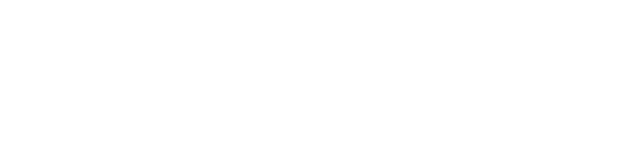
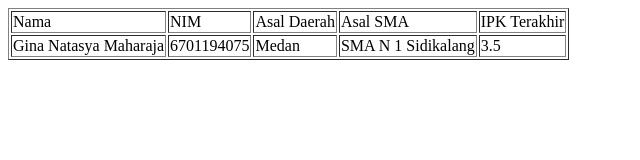
Before and after one commit to ginamaharaja01/-6701194075---assessment1pabw-., a plain HTML site: page index.html in a window 1280 px wide. Shown: the whole page, without its empty margins (0-640 px from the left). Drawn offline with Linux system fonts and the light colour scheme.

Commit message:
commit2-6701194075

```diff
--- a/index.html
+++ b/index.html
@@ -5,6 +5,22 @@
     <title>Title</title>
 </head>
 <body>
+<table border="1">
+    <tr>
+        <td>Nama</td>
+        <td>NIM</td>
+        <td>Asal Daerah</td>
+        <td>Asal SMA</td>
+        <td>IPK Terakhir</td>
+    </tr>
+    <tr>
+        <td>Gina Natasya Maharaja</td>
+        <td>6701194075</td>
+        <td>Medan</td>
+        <td>SMA N 1 Sidikalang</td>
+        <td>3.5</td>
+    </tr>
+</table>
 
 </body>
 </html>
```
